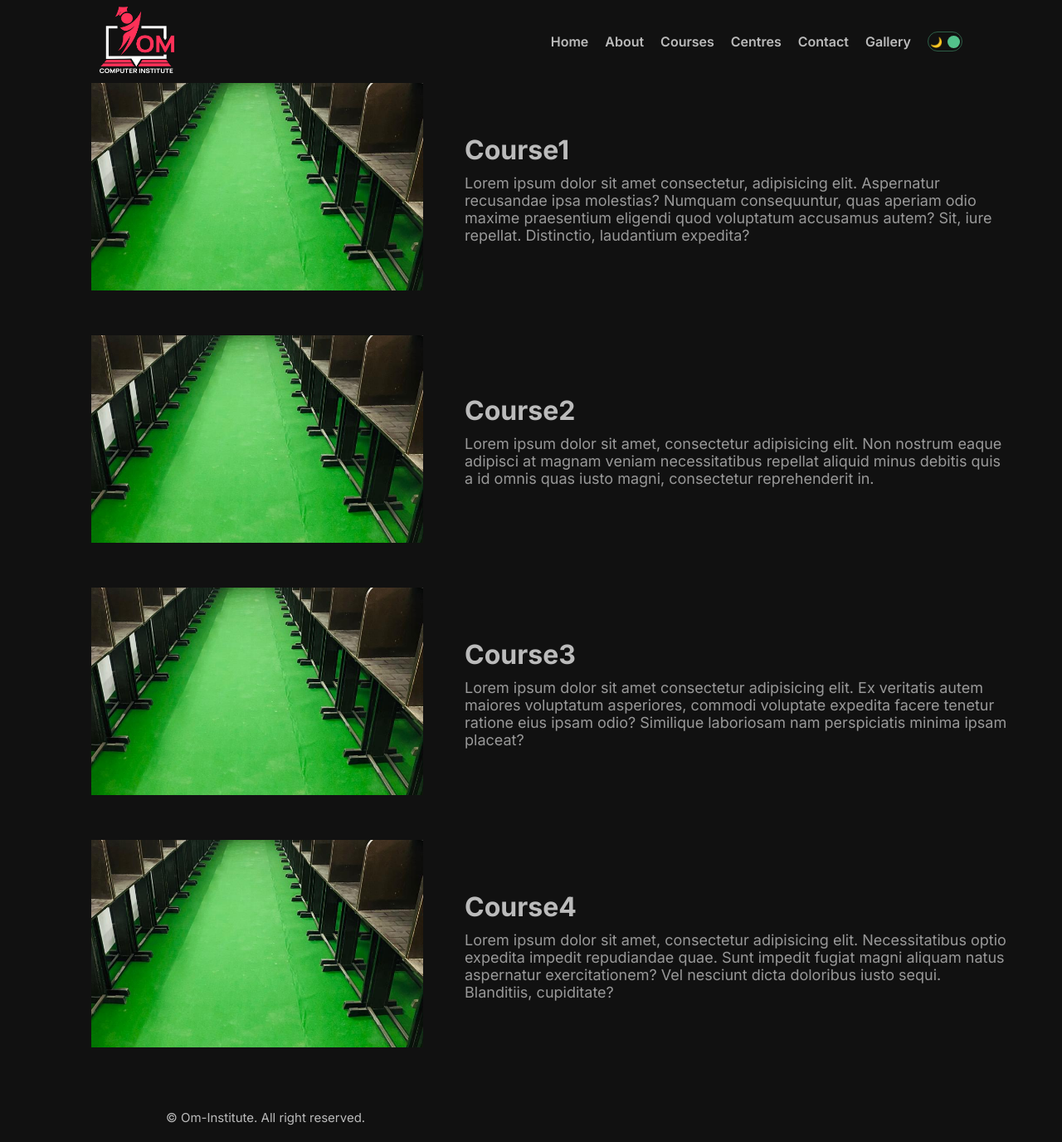
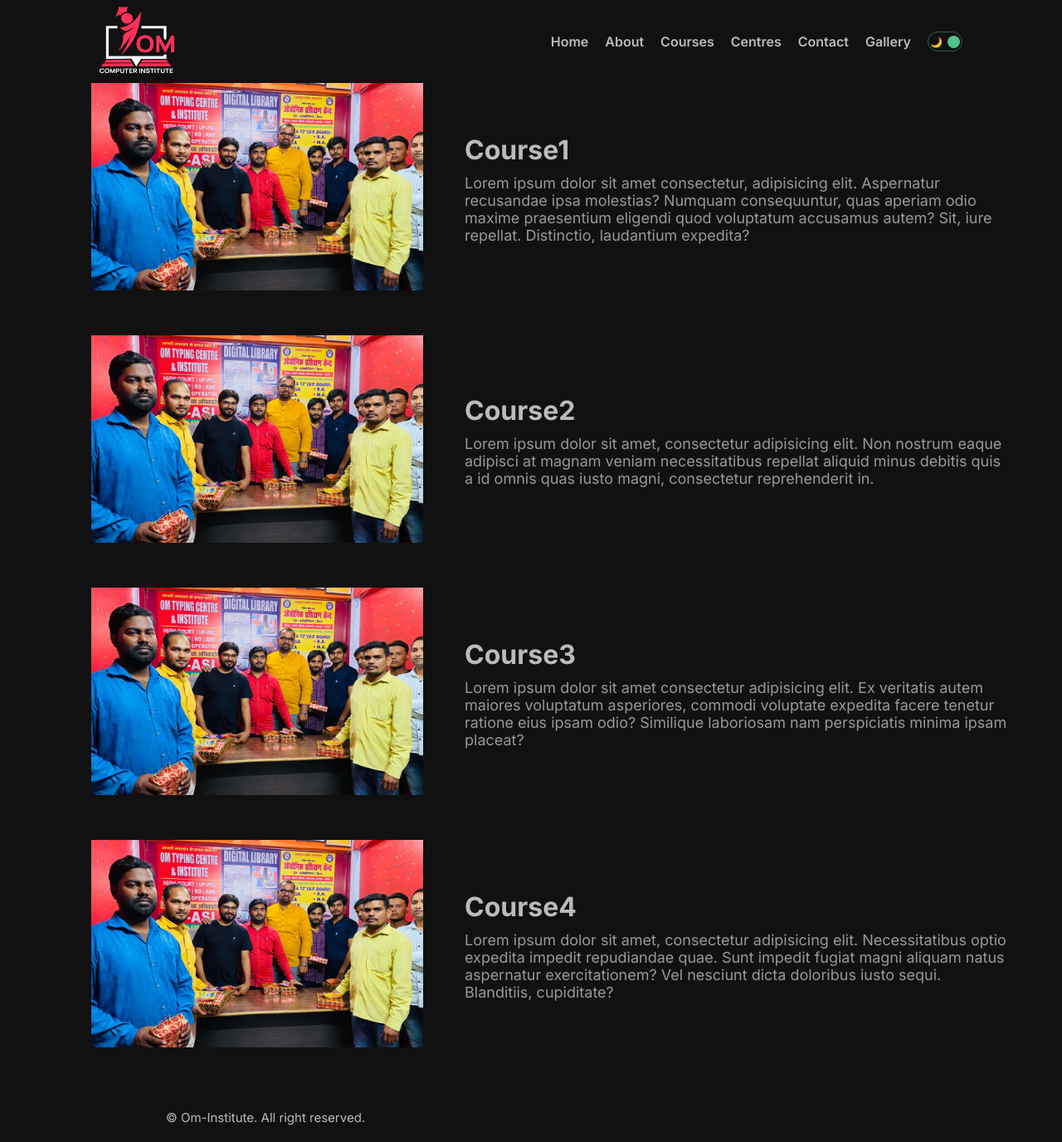
Before and after one commit to MAYANK-TRIPATH/Om-website, a Next.js app: page /courses in a window 1280 px wide. Shown: the whole page at 83% size. Built offline with nearby package versions, Linux system fonts and the light colour scheme.

Commit message:
Dashboard removed

```diff
--- a/src/app/contact/page.jsx
+++ b/src/app/contact/page.jsx
@@ -15,6 +15,7 @@ const Contact = () => {
       <form className={styles.form}>
         <input type="text" placeholder="Name" className={styles.input}/>
         <input type="text" placeholder="Email" className={styles.input}/>
+        <input type="text" placeholder="Phone Number" className={styles.input}/>
         <textarea className={styles.textArea} placeholder="Message" cols="30" rows="10"></textarea>
           <br/>
         <Button url="#" text="Send"/>
--- a/src/app/courses/page.jsx
+++ b/src/app/courses/page.jsx
@@ -2,14 +2,14 @@ import React from 'react';
 import styles from './page.module.css'
 import Link from "next/link";
 import Image from "next/image"
-import Choose1 from "public/Choose1.jpg"
+import Choose6 from "public/Choose6.jpg"
 
 const Courses = () => {
   return (
     <div className={styles.mainContainer}>
       <Link href="/" className={styles.container}>
         <div className={styles.imageContainer}>
-          <Image src={Choose1} alt="" width={400} height={250} className={styles.image}/>
+          <Image src={Choose6} alt="" width={400} height={250} className={styles.image}/>
         </div>
         <div className={styles.content}>
           <h1 className={styles.title}>Course1</h1>
@@ -21,7 +21,7 @@ const Courses = () => {
       </Link>
       <Link href="/" className={styles.container}>
         <div className={styles.imageContainer}>
-          <Image src={Choose1} alt="" width={400} height={250} className={styles.image}/>
+          <Image src={Choose6} alt="" width={400} height={250} className={styles.image}/>
         </div>
         <div className={styles.content}>
           <h1 className={styles.title}>Course2</h1>
@@ -32,7 +32,7 @@ const Courses = () => {
       </Link>
       <Link href="/" className={styles.container}>
         <div className={styles.imageContainer}>
-          <Image src={Choose1} alt="" width={400} height={250} className={styles.image}/>
+          <Image src={Choose6} alt="" width={400} height={250} className={styles.image}/>
         </div>
         <div className={styles.content}>
           <h1 className={styles.title}>Course3</h1>
@@ -43,7 +43,7 @@ const Courses = () => {
       </Link>
       <Link href="/" className={styles.container}>
         <div className={styles.imageContainer}>
-          <Image src={Choose1} alt="" width={400} height={250} className={styles.image}/>
+          <Image src={Choose6} alt="" width={400} height={250} className={styles.image}/>
         </div>
         <div className={styles.content}>
           <h1 className={styles.title}>Course4</h1>
```
